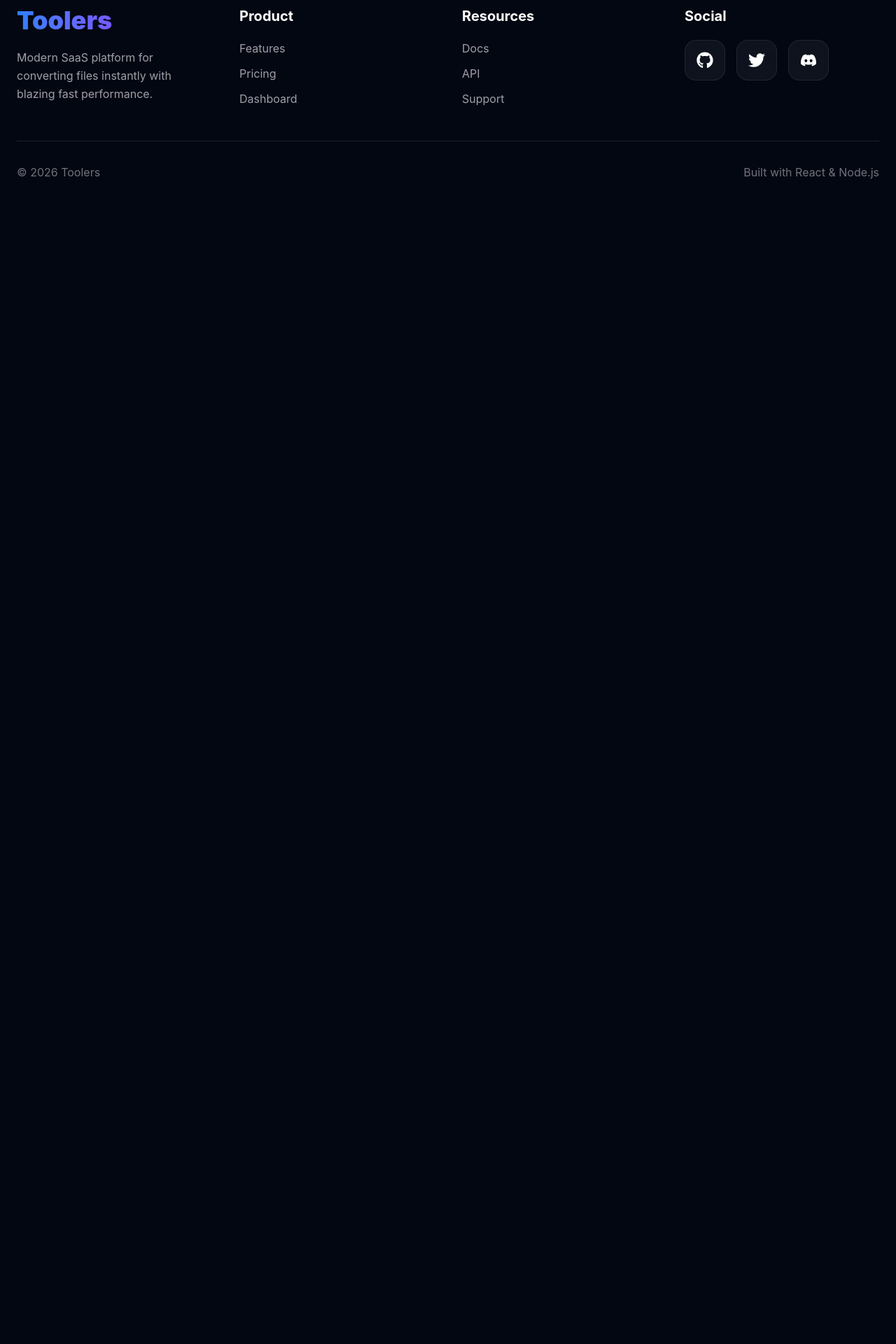
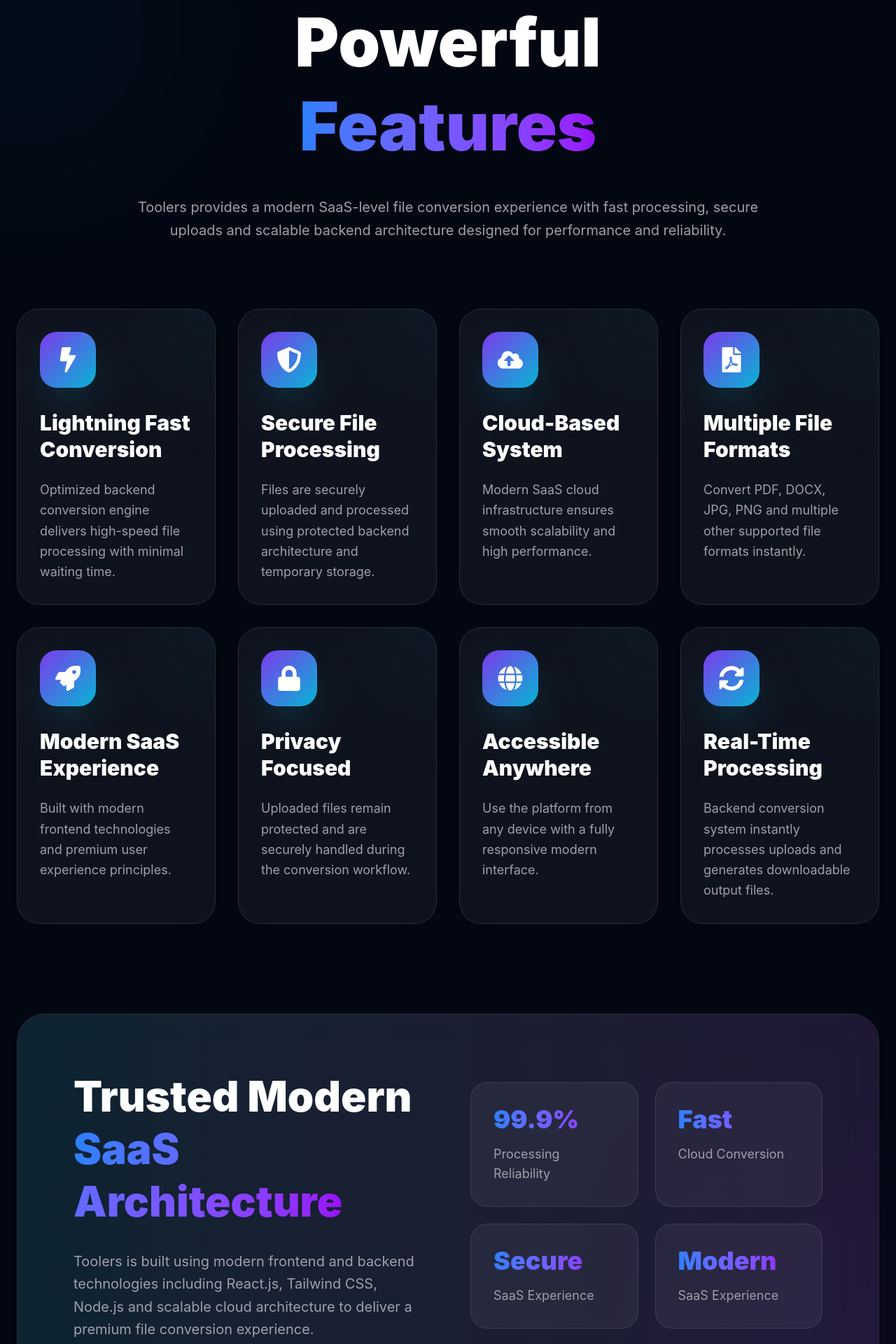
Before and after one commit to Ayan-Frontend/converter_Frontend, a React (Vite) app: page /features in a window 1280 px wide. Shown: the part 120-2040 px from the top of the page at 70% size. Before the commit the page ends 800 px from the top, so only its background shows below. Built offline with nearby package versions, Linux system fonts and the light colour scheme.

Commit message:
introduced the features section

```diff
--- a/src/App.jsx
+++ b/src/App.jsx
@@ -10,6 +10,7 @@
 import Footer from "./components/Footer";
 import ScrollToTop from "./components/ScrollToTop";
 import Register from "./pages/Register";
+import FeaturesSection from "./components/FeaturesSection";
 
 export default function App() {
   return (
@@ -38,6 +39,8 @@
         <Route path="/login" element={<Login />} />
 
         <Route path="/register" element={<Register />} />
+
+        <Route path="/features" element={<FeaturesSection />} />
       </Routes>
       <Footer />
     </BrowserRouter>
--- /dev/null
+++ b/src/components/FeaturesSection.jsx
@@ -0,0 +1,278 @@
+import {
+  FaBolt,
+  FaShieldAlt,
+  FaCloudUploadAlt,
+  FaFilePdf,
+  FaRocket,
+  FaLock,
+  FaGlobe,
+  FaSyncAlt,
+} from "react-icons/fa";
+
+import { motion } from "framer-motion";
+
+export default function FeaturesSection() {
+  const trusted = [
+    {
+      title: "99.9%",
+      para: "Processing Reliability",
+    },
+    {
+      title: "Fast",
+      para: "Cloud Conversion",
+    },
+    {
+      title: "Secure",
+      para: "SaaS Experience",
+    },
+    {
+      title: "Modern",
+      para: "SaaS Experience",
+    },
+  ];
+
+  const features = [
+    {
+      icon: <FaBolt />,
+      title: "Lightning Fast Conversion",
+      description:
+        "Optimized backend conversion engine delivers high-speed file processing with minimal waiting time.",
+    },
+
+    {
+      icon: <FaShieldAlt />,
+      title: "Secure File Processing",
+      description:
+        "Files are securely uploaded and processed using protected backend architecture and temporary storage.",
+    },
+
+    {
+      icon: <FaCloudUploadAlt />,
+      title: "Cloud-Based System",
+      description:
+        "Modern SaaS cloud infrastructure ensures smooth scalability and high performance.",
+    },
+
+    {
+      icon: <FaFilePdf />,
+      title: "Multiple File Formats",
+      description:
+        "Convert PDF, DOCX, JPG, PNG and multiple other supported file formats instantly.",
+    },
+
+    {
+      icon: <FaRocket />,
+      title: "Modern SaaS Experience",
+      description:
+        "Built with modern frontend technologies and premium user experience principles.",
+    },
+
+    {
+      icon: <FaLock />,
+      title: "Privacy Focused",
+      description:
+        "Uploaded files remain protected and are securely handled during the conversion workflow.",
+    },
+
+    {
+      icon: <FaGlobe />,
+      title: "Accessible Anywhere",
+      description:
+        "Use the platform from any device with a fully responsive modern interface.",
+    },
+
+    {
+      icon: <FaSyncAlt />,
+      title: "Real-Time Processing",
+      description:
+        "Backend conversion system instantly processes uploads and generates downloadable output files.",
+    },
+  ];
+
+  return (
+    <section className="relative pt-30 pb-20 overflow-hidden">
+      {/* BACKGROUND GLOWS */}
+
+      <div className="absolute top-0 -left-30 w-[320px] h-80 bg-cyan-500/10 blur-[140px] rounded-full"></div>
+
+      <div className="absolute bottom-0 -right-30 w-[320px] h-80 bg-purple-500/10 blur-[140px] rounded-full"></div>
+
+      <div className="relative max-w-7xl mx-auto px-6">
+        {/* HEADER */}
+
+        <div className="text-center mb-24">
+          <motion.h1
+            initial={{
+              opacity: 0,
+              y: 40,
+            }}
+            whileInView={{
+              opacity: 1,
+              y: 0,
+            }}
+            transition={{
+              duration: 0.6,
+            }}
+            className="text-7xl md:text-8xl font-black leading-tight"
+          >
+            Powerful <br />
+            <span className="bg-linear-to-r from-blue-500 to-purple-600 bg-clip-text text-transparent">
+              Features
+            </span>
+          </motion.h1>
+
+          <p className="text-zinc-400 text-xl leading-relaxed max-w-4xl mx-auto mt-10">
+            Toolers provides a modern SaaS-level file conversion experience with
+            fast processing, secure uploads and scalable backend architecture
+            designed for performance and reliability.
+          </p>
+        </div>
+
+        {/* FEATURE GRID */}
+
+        <div className="grid md:grid-cols-2 xl:grid-cols-4 gap-8">
+          {features.map((feature, i) => (
+            <motion.div
+              key={i}
+              initial={{
+                opacity: 0,
+                y: 50,
+              }}
+              whileInView={{
+                opacity: 1,
+                y: 0,
+              }}
+              transition={{
+                delay: i * 0.1,
+              }}
+              whileHover={{
+                y: -10,
+              }}
+              className="
+                relative
+                overflow-hidden
+                rounded-4xl
+                border
+                border-white/10
+                bg-white/5
+                backdrop-blur-2xl
+                p-8
+                transition-all
+                duration-300
+                hover:border-cyan-500/40
+                hover:shadow-[0_0_40px_rgba(6,182,212,0.15)]
+              "
+            >
+              {/* INNER GLOW */}
+
+              <div className="absolute -top-15 -right-15 w-35 h-35 bg-cyan-500/10 blur-[80px] rounded-full"></div>
+
+              {/* ICON */}
+
+              <div
+                className="
+                relative
+                w-20
+                h-20
+                rounded-3xl
+                gradient
+                flex
+                items-center
+                justify-center
+                text-4xl
+                shadow-2xl
+                shadow-cyan-500/20
+              "
+              >
+                {feature.icon}
+              </div>
+
+              {/* CONTENT */}
+
+              <div className="relative mt-8">
+                <h2 className="text-3xl font-black leading-tight">
+                  {feature.title}
+                </h2>
+
+                <p className="text-zinc-400 mt-6 text-lg leading-relaxed">
+                  {feature.description}
+                </p>
+              </div>
+
+              {/* HOVER LINE */}
+
+              <div
+                className="
+                absolute
+                bottom-0
+                left-0
+                h-1
+                w-0
+                gradient
+                group-hover:w-full
+                transition-all
+                duration-500
+              "
+              ></div>
+            </motion.div>
+          ))}
+        </div>
+
+        {/* TRUST SECTION */}
+
+        <div
+          className="
+          mt-32
+          rounded-[40px]
+          border
+          border-white/10
+          bg-white/5
+          backdrop-blur-2xl
+          overflow-hidden
+          relative
+        "
+        >
+          {/* GLOW */}
+
+          <div className="absolute inset-0 bg-linear-to-r from-cyan-500/10 to-purple-500/10"></div>
+
+          <div className="relative p-14 md:p-20">
+            <div className="grid lg:grid-cols-2 gap-16 items-center">
+              {/* LEFT */}
+
+              <div>
+                <h2 className="text-6xl font-black leading-tight">
+                  Trusted Modern <br />
+                  <span className="bg-linear-to-r from-blue-500 to-purple-600 bg-clip-text text-transparent">
+                    SaaS Architecture
+                  </span>
+                </h2>
+
+                <p className="text-zinc-400 text-xl mt-8 leading-relaxed">
+                  Toolers is built using modern frontend and backend
+                  technologies including React.js, Tailwind CSS, Node.js and
+                  scalable cloud architecture to deliver a premium file
+                  conversion experience.
+                </p>
+              </div>
+
+              {/* RIGHT */}
+
+              <div className="grid grid-cols-2 gap-6">
+                {trusted.map((trust, idx) => (
+                  <div className="bg-white/5 border border-white/10 rounded-3xl p-8">
+                    <h1 className="text-4xl font-black bg-linear-to-r from-blue-500 to-purple-600 bg-clip-text text-transparent">
+                      {trust.title}
+                    </h1>
+
+                    <p className="text-zinc-400 mt-4 text-lg">{trust.para}</p>
+                  </div>
+                ))}
+              </div>
+            </div>
+          </div>
+        </div>
+      </div>
+    </section>
+  );
+}
--- a/src/components/Footer.jsx
+++ b/src/components/Footer.jsx
@@ -1,8 +1,11 @@
 import { FaGithub, FaTwitter, FaDiscord } from "react-icons/fa";
 import { Link } from "react-router-dom";
+import Navbar from "./Navbar";
 
 export default function Footer() {
   return (
+    <>
+      <Navbar />
       <footer className="border-t border-white/10 mt-16">
         <div className="max-w-7xl mx-auto px-6 py-16">
           <div className="grid md:grid-cols-4 gap-10">
@@ -21,8 +24,9 @@
               <h2 className="text-xl font-bold mb-5">Product</h2>
 
               <div className="flex flex-col gap-3 text-zinc-400">
-              <Link to={""}>Features</Link>
+                <Link to={"/"}>Home</Link>
 
+                <Link to={"/features"}>Features</Link>
                 <Link to={"/pricing"}>Pricing</Link>
 
                 <Link to={"/dashboard"}>Dashboard</Link>
@@ -65,5 +69,6 @@
           </div>
         </div>
       </footer>
+    </>
   );
 }
--- a/src/components/Navbar.jsx
+++ b/src/components/Navbar.jsx
@@ -13,6 +13,7 @@
       <div className="flex gap-10 items-center">
         <Link to="/">Home</Link>
 
+        <Link to="/features">Features</Link>
         <Link to="/pricing">Pricing</Link>
 
         <Link to="/dashboard">Dashboard</Link>
```
Lines whose indentation alone changed are shown as unchanged.
